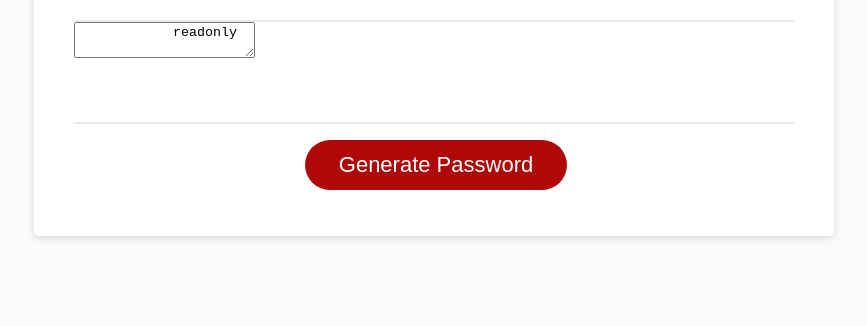
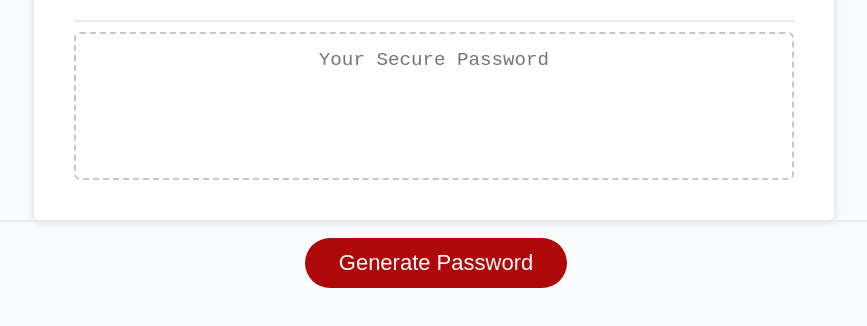
Before and after one commit to cojo12/password-enigma, a plain HTML site: page index.html in a window 1280 px wide. Shown: the part 216-542 px from the top of the page, without its empty margins (206-1073 px from the left). Drawn offline with Linux system fonts and the light colour scheme.

Commit message:
fixed text area

```diff
--- a/index.html
+++ b/index.html
@@ -17,12 +17,13 @@
           <h2>Generate a Password</h2>
         </div>
         <div class="card-body">
-          <textarea>
-            readonly
-            id="password"
-            placeholder="Your Secure Password"
-            aria-label="Generated Password">
-          </textarea>
+          <textarea
+          readonly
+          id="password"
+          placeholder="Your Secure Password"
+          aria-label="Generated Password"
+        ></textarea>
+      </div>
         </div>
         <div class="card-footer">
           <button id="generate" class="btn">Generate Password</button>
```
